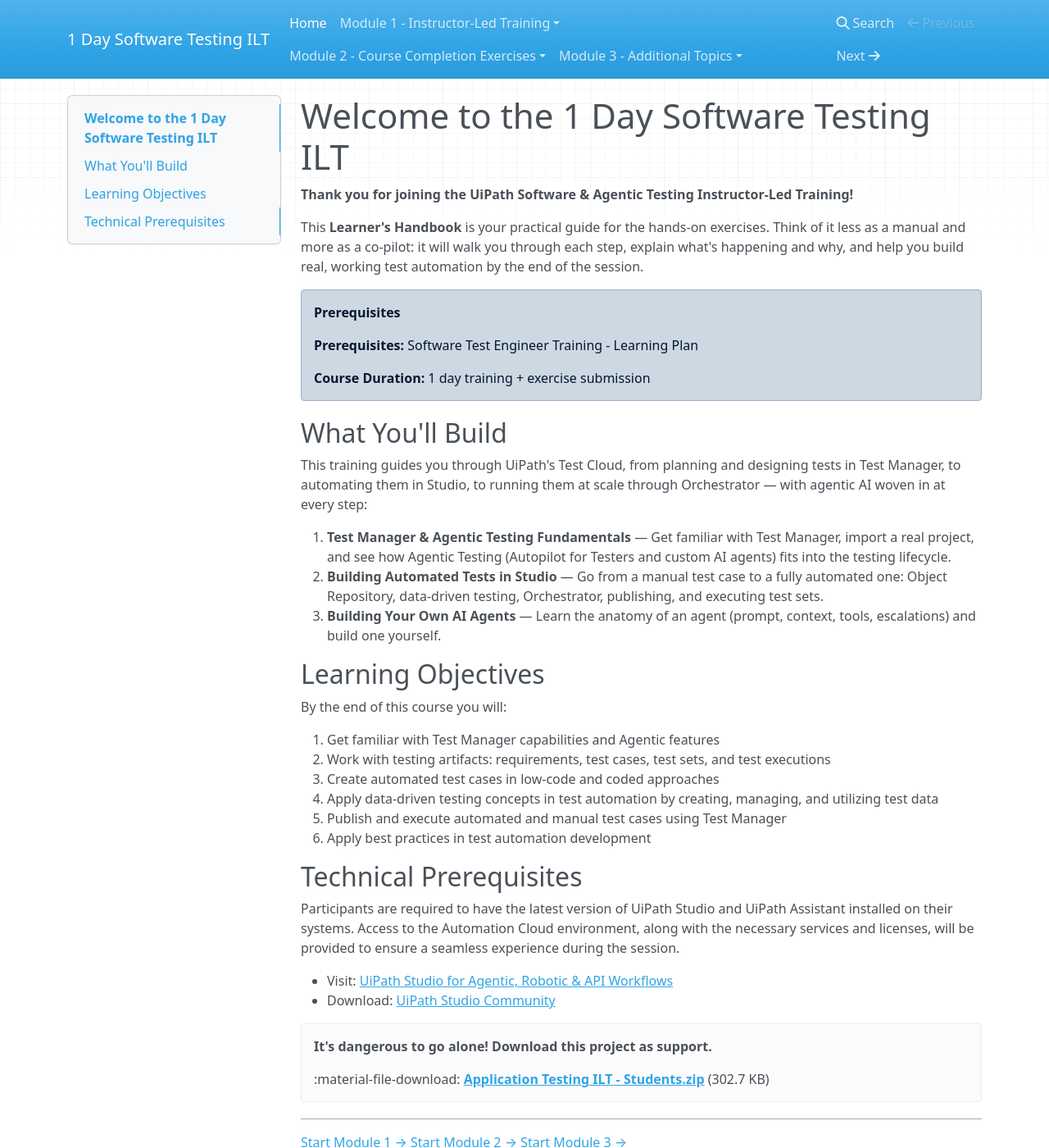
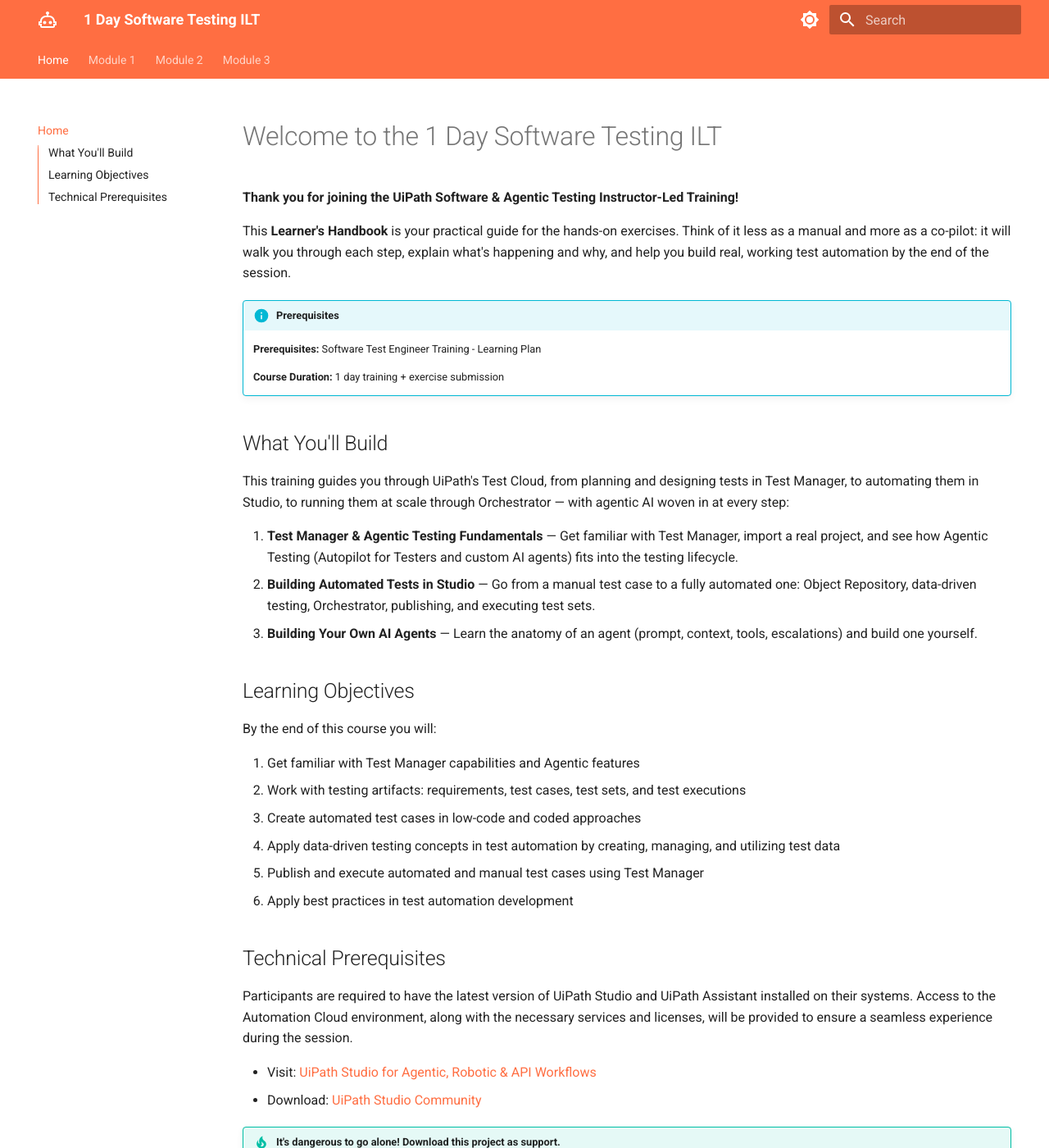
Before and after one commit to MeeraKay/software-testing-ilt-guide, an MkDocs documentation site: the page built from docs/index.md, in a window 1280 px wide and 1400 px high. Shown: the whole window at 82% size. Built offline with MkDocs 1.6.1 and Material for MkDocs 9.7.7, drawn with Linux system fonts in a browser that asks for light colours; nearby versions of some CDN libraries; some of the changed text lies outside the part shown.

Commit message:
Add files via upload

```diff
--- a/mkdocs.yml
+++ b/mkdocs.yml
@@ -3,7 +3,22 @@
 site_author: UiPath
 
 theme:
-  name: mkdocs
+  name: material
+  icon:
+    logo: material/robot-outline
+  palette:
+    - scheme: default
+      primary: deep orange
+      accent: orange
+      toggle:
+        icon: material/brightness-7
+        name: Switch to dark mode
+    - scheme: slate
+      primary: deep orange
+      accent: orange
+      toggle:
+        icon: material/brightness-4
+        name: Switch to light mode
   features:
     - navigation.tabs
     - navigation.sections
@@ -35,7 +50,7 @@
 
 nav:
   - Home: index.md
-  - "Module 1 - Instructor-Led Training":
+  - "Module 1":
       - "Overview": module-1-instructor-led-training/index.md
       - "1. Getting Started with Test Manager": module-1-instructor-led-training/01-getting-started-test-manager.md
       - "2. Agentic Testing: From Requirement to Test Cases": module-1-instructor-led-training/02-agentic-testing.md
@@ -50,7 +65,7 @@
       - "11. Execute Test Cases in Test Manager": module-1-instructor-led-training/11-execute-test-cases.md
       - "12. Building Your Own AI Agents": module-1-instructor-led-training/12-building-your-own-ai-agents.md
       - "You did it!": module-1-instructor-led-training/you-did-it.md
-  - "Module 2 - Course Completion Exercises":
+  - "Module 2":
       - "Overview": module-2-course-completion-exercises/index.md
       - "1. Autopilot for Developers": module-2-course-completion-exercises/01-autopilot-for-developers.md
       - "2. Integration Service": module-2-course-completion-exercises/02-integration-service.md
@@ -59,7 +74,7 @@
       - "5. Coded Test Cases": module-2-course-completion-exercises/05-coded-test-cases.md
       - "6. Additional Exercises": module-2-course-completion-exercises/06-additional-exercises.md
       - "Receive Credit": module-2-course-completion-exercises/you-did-it.md
-  - "Module 3 - Additional Topics":
+  - "Module 3":
       - "Overview": module-3-additional-topics/index.md
       - "Templates": module-3-additional-topics/01-templates.md
       - "Testing Framework": module-3-additional-topics/02-testing-framework.md
```
